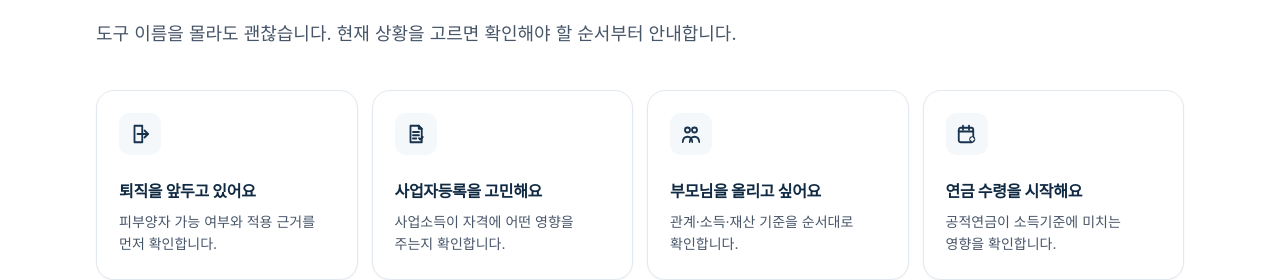
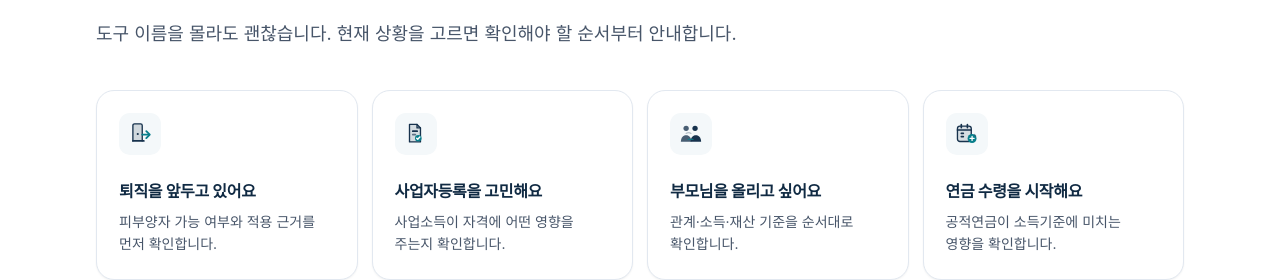
Before and after one commit to Seongseokwon/gijuncheck, a Next.js app: page / in a window 1280 px wide. Shown: the part 864-1144 px from the top of the page. Built offline with nearby package versions, Linux system fonts and the light colour scheme; no server answers.

Commit message:
refine: 상황별 아이콘 디자인 개선

```diff
--- a/src/components/ScenarioIcon.tsx
+++ b/src/components/ScenarioIcon.tsx
@@ -9,54 +9,60 @@ const iconProps = {
   stroke: 'currentColor',
   strokeLinecap: 'round' as const,
   strokeLinejoin: 'round' as const,
-  strokeWidth: 1.8,
+  strokeWidth: 1.65,
 };
 
 export default function ScenarioIcon({ mark }: ScenarioIconProps) {
   return (
     <svg
       aria-hidden="true"
-      className="h-6 w-6"
-      viewBox="0 0 24 24"
+      className="h-[26px] w-[26px]"
+      viewBox="0 0 32 32"
       {...iconProps}
     >
       {mark === '퇴' && (
         <>
-          <path d="M6.5 3.75h7.75v16.5H6.5z" />
-          <path d="M10 12h10" />
-          <path d="m16.5 8.5 3.5 3.5-3.5 3.5" />
-          <path d="M9.5 12h.01" />
+          <path d="M7.25 5.5a2 2 0 0 1 2-2h7.5a2 2 0 0 1 2 2v19h-11.5z" fill="currentColor" opacity=".16" stroke="none" />
+          <path d="M7.25 24.5v-19a2 2 0 0 1 2-2h7.5a2 2 0 0 1 2 2v19" />
+          <path d="M18.75 16.75h8" stroke="#087e8b" strokeWidth="2.3" />
+          <path d="m23.75 12.5 4.25 4.25-4.25 4.25" stroke="#087e8b" strokeWidth="2.3" />
+          <circle cx="13.25" cy="16" r="1.35" fill="currentColor" stroke="none" />
+          <path d="M7.25 24.5h13.5" strokeWidth="2.1" />
         </>
       )}
 
       {mark === '사' && (
         <>
-          <path d="M6.5 3.75h8.25l3 3v13.5h-11.25z" />
-          <path d="M14.75 3.75v3h3" />
-          <path d="M9 10h6" />
-          <path d="M9 13.25h6" />
-          <path d="M9 16.5h3.25" />
-          <path d="m15 16.25 1.25 1.25 2.5-2.5" />
+          <path d="M8 4.25h9.25l4.25 4.25v17.25H8z" fill="currentColor" opacity=".14" stroke="none" />
+          <path d="M8 25.75V4.25h9.25l4.25 4.25v17.25z" />
+          <path d="M17.25 4.25V8.5h4.25" />
+          <rect x="11" y="11.5" width="7.5" height="2.1" rx="1.05" fill="currentColor" stroke="none" />
+          <rect x="11" y="15.65" width="5.2" height="2.1" rx="1.05" fill="currentColor" opacity=".62" stroke="none" />
+          <circle cx="18.8" cy="21.2" r="4" fill="#087e8b" stroke="none" />
+          <path d="m16.9 21.15 1.25 1.3 2.55-2.75" stroke="white" strokeWidth="1.8" />
         </>
       )}
 
       {mark === '부' && (
         <>
-          <circle cx="8.5" cy="8" r="2.5" />
-          <circle cx="15.5" cy="8" r="2.5" />
-          <path d="M3.75 20c.25-3.35 1.85-5.25 4.75-5.25s4.5 1.9 4.75 5.25" />
-          <path d="M10.75 20c.25-3.35 1.85-5.25 4.75-5.25s4.5 1.9 4.75 5.25" />
+          <circle cx="10" cy="9" r="3.25" fill="currentColor" opacity=".78" stroke="none" />
+          <circle cx="21" cy="9" r="3.25" fill="currentColor" stroke="none" />
+          <path d="M3.5 25.5c.35-5.3 2.5-8 6.5-8s6.15 2.7 6.5 8z" fill="currentColor" opacity=".78" stroke="none" />
+          <path d="M15.5 25.5c.35-5.3 2.5-8 6.5-8s6.15 2.7 6.5 8z" fill="currentColor" stroke="none" />
+          <path d="M10 15.25c.85-.6 1.85-.9 3-.9s2.15.3 3 .9" opacity=".28" strokeWidth="1.5" />
+          <path d="M12.5 22.5h6" stroke="#087e8b" opacity=".82" strokeWidth="1.6" />
         </>
       )}
 
       {mark === '연' && (
         <>
-          <rect x="3.75" y="5.75" width="14.5" height="14.5" rx="2" />
-          <path d="M8 3.75v4" />
-          <path d="M14 3.75v4" />
-          <path d="M3.75 9.5h14.5" />
-          <circle cx="17.25" cy="17.25" r="3" fill="currentColor" stroke="none" />
-          <path d="M16 17.25h2.5M17.25 16v2.5" stroke="white" />
+          <rect x="4.25" y="6.25" width="17" height="19" rx="3" fill="currentColor" opacity=".13" stroke="none" />
+          <rect x="4.25" y="6.25" width="17" height="19" rx="3" />
+          <path d="M9 4.25v4M16.5 4.25v4M4.25 11h17" strokeWidth="2" />
+          <path d="M9 15.25h2.5M9 19.25h2.5" strokeWidth="2" />
+          <circle cx="22.25" cy="21.5" r="5.5" fill="#087e8b" stroke="none" />
+          <path d="M19.8 21.5h4.9M22.25 19.05v4.9" stroke="white" strokeWidth="1.6" />
+          <path d="M25.3 16.5c.65.65 1.15 1.45 1.45 2.35" stroke="currentColor" opacity=".48" strokeWidth="1.4" />
         </>
       )}
     </svg>
```
